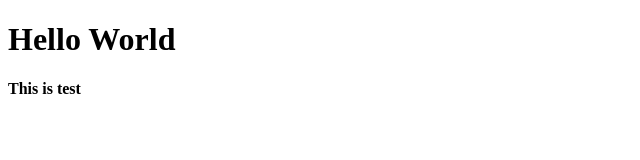
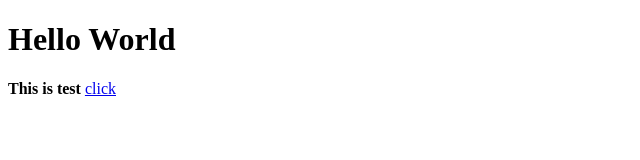
Before and after one commit to Anto-keshishian/coursera-test, a plain HTML site: page index.html in a window 1280 px wide. Shown: the full height of the page, 0-640 px from the left. Drawn offline with Linux system fonts and the light colour scheme.

Commit message:
Add index page

```diff
--- a/index.html
+++ b/index.html
@@ -8,5 +8,6 @@
 <body>
     <h1>Hello World</h1>
     <b>This is test</b>
+    <a href="link.html" target="_blank">click</a>
 </body>
 </html>
```
